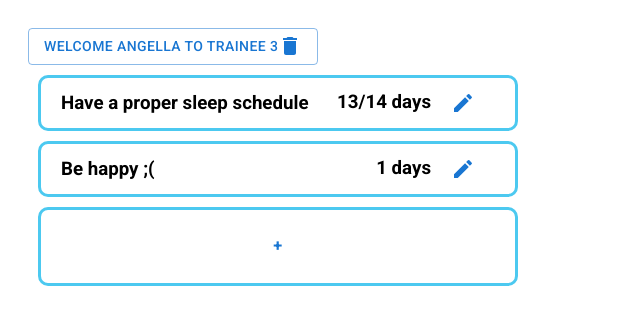
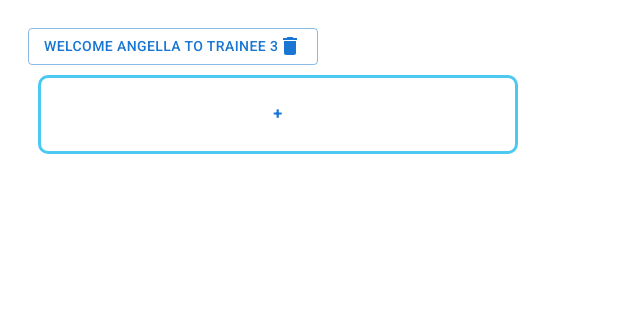
Before and after one commit to Rayahhhmed/streaks, a React (Create React App) app: page / in a window 1280 px wide. Shown: the top 324 px of the page, without its empty margins (0-640 px from the left). Built offline with nearby package versions, Linux system fonts and the light colour scheme.

Commit message:
The ability to edit habits is complete

```diff
--- a/src/App.js
+++ b/src/App.js
@@ -6,35 +6,44 @@ import Habits from './components/Habits'
 function App() {
   // Predefined habits for now
   const [habits, setHabits] = useState([
-    {
-      id: 1,
-      text: 'Have a proper sleep schedule',
-      streak: 13,
-      targetStreak: 14,
-      completed: false,
-    },
-    {
-      id: 2,
-      text: 'Be happy ;(',
-      streak: 1,
-      targetStreak: null,
-      completed: false,
-    },
+    // {
+    //   id: 1,
+    //   text: 'Have a proper sleep schedule',
+    //   streak: 13,
+    //   targetStreak: 14,
+    //   completed: false,
+    // },
+    // {
+    //   id: 2,
+    //   text: 'Be happy ;(',
+    //   streak: 1,
+    //   targetStreak: null,
+    //   completed: false,
+    // },
   ])
 
   // Add a habit
   const addHabit = (habit) => {
-    const id = Math.floor(Math.random() * 10000) + 1
     // Add a new ID field to the given habit object provided from the form submission
-    const newHabit = {id, ...habit}
+    const newHabit = {
+      id: Math.floor(Math.random() * 10000) + 1,
+      text: "New Habit, Edit Me!",
+      streak: 0,
+      targetStreak: null,
+      completed: false,
+    }
     // Alter state by appending the new habit object to the list with the spread operator
     setHabits([...habits, newHabit])
+  }
+
+  const editHabit = (id, text, target) => {
+    setHabits(habits.map((habit) => habit.id === id ? {...habit, text: text, targetStreak: target} : habit))
   }
 
   return (
     <div className="container">
       <Header title="welcome angella to trainee 3"/>
-      <Habits habits={habits} onAdd={addHabit} />
+      <Habits habits={habits} onAdd={addHabit} onEdit={editHabit} />
     </div>
   );
 }
--- a/src/components/EditHabit.js
+++ b/src/components/EditHabit.js
@@ -1,9 +1,29 @@
-import React from 'react'
+import { Input } from '@mui/material';
+import { Button } from '@mui/material';
+import { useState } from 'react';
 
-const EditHabit = () => {
+const EditHabit = ({ habit, onEdit }) => {
+  const [text, setText] = useState(habit.text)
+  const [target, setTarget] = useState(habit.targetStreak)
+
   return (
     <div className='editHabit'>
-        The ability to edit tasks which will be very epic :)
+        <Input
+          type='text'
+          placeholder='New Habit Name'
+          value={text}
+          onChange={(e) => setText(e.target.value)}
+        />
+        <Input
+          type='number'
+          placeholder='Target Streak'
+          value={target}
+          size='medium'
+          min='1'
+          onChange={(e) => setTarget(e.target.value)}
+          style={{ width: 120 }}
+        />
+        <Button onClick={() => onEdit(habit.id, text, target)}>Edit Habit</Button>
     </div>
   )
 }
--- a/src/components/Habit.js
+++ b/src/components/Habit.js
@@ -1,9 +1,9 @@
 import { useState } from 'react';
+import { Button } from "@mui/material";
 import EditIcon from '@mui/icons-material/Edit';
-import { Button } from "@mui/material";
 import EditHabit from './EditHabit';
 
-export default function Habit({ habit }) {
+export default function Habit({ habit, onEdit }) {
   const [showEdit, setShowEdit] = useState(false)
   const toggleEdit = () => {
     setShowEdit(!showEdit);
@@ -12,21 +12,24 @@ export default function Habit({ habit }) {
   return (
     <div className='habitBox'>
       <div className='habit'>
-        <h3>
+        <h3 className='habitText'>
           {habit.text}
         </h3>
+
         <h3 className='streak'>
-          {habit.streak}
-          {/* Ternary operator: only display targetStreak if it exists */}
-          {habit.targetStreak ? `/${habit.targetStreak} ` : ' '}
-          days
+          <div>
+            {habit.streak}
+            {/* Ternary operator: only display targetStreak if it exists */}
+            {habit.targetStreak ? `/${habit.targetStreak} ` : ' '}
+            days
+          </div>
           <Button onClick={toggleEdit}>
             <EditIcon />
           </Button>
         </h3>
       </div>
 
-      {showEdit && <EditHabit />}
+      {showEdit && <EditHabit habit={habit} onEdit={onEdit} />}
     </div>
   )
 }
--- a/src/components/Habits.js
+++ b/src/components/Habits.js
@@ -1,11 +1,11 @@
 import Habit from './Habit'
 import AddHabitButton from './AddHabitButton'
 
-const Habits = ({ habits, onAdd }) => {
+const Habits = ({ habits, onAdd, onEdit }) => {
   return (
     <div>
       {habits.map((habit) => (
-        <Habit habit={habit} key={habit.id} />
+        <Habit habit={habit} key={habit.id} onEdit={onEdit} />
       ))}
       <AddHabitButton onAdd={onAdd} />
     </div>
--- a/src/index.css
+++ b/src/index.css
@@ -18,7 +18,7 @@ body {
   /* Have space between the habit text and the streak text */
   /* justify-content: space-between; */
   margin: 10px;
-  padding: 0 20px;
+  padding: 0 0 0 20px;
   border-style: solid;
   border-color: #4CC9F0;
   border-radius: 10px;
@@ -29,7 +29,11 @@ body {
   display: flex;
   align-items: center;
   justify-content: space-between;
-  height: 50px;
+  /* height: 50px; */
+}
+
+.streak {
+  display: flex;
 }
 
 .editHabit {
@@ -48,3 +52,7 @@ body {
   border-radius: 10px;
   /* height: 50px; */
 }
+
+.habitText {
+  overflow-wrap: break-word;
+}
```
Also changed, not shown: src/components/AddHabit.js (deleted, +0 -7 lines).
